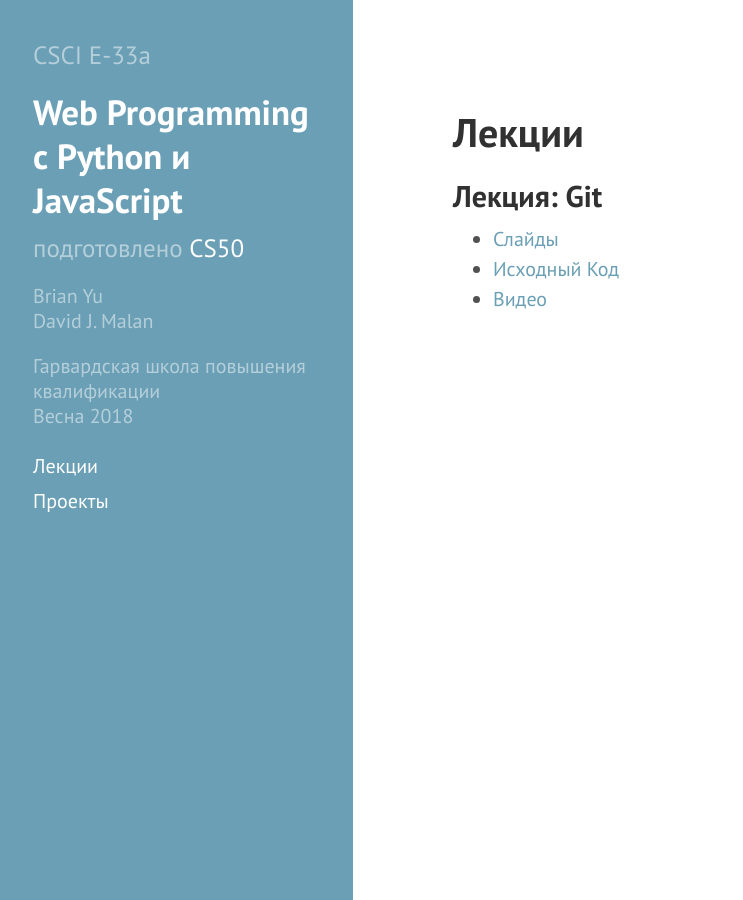
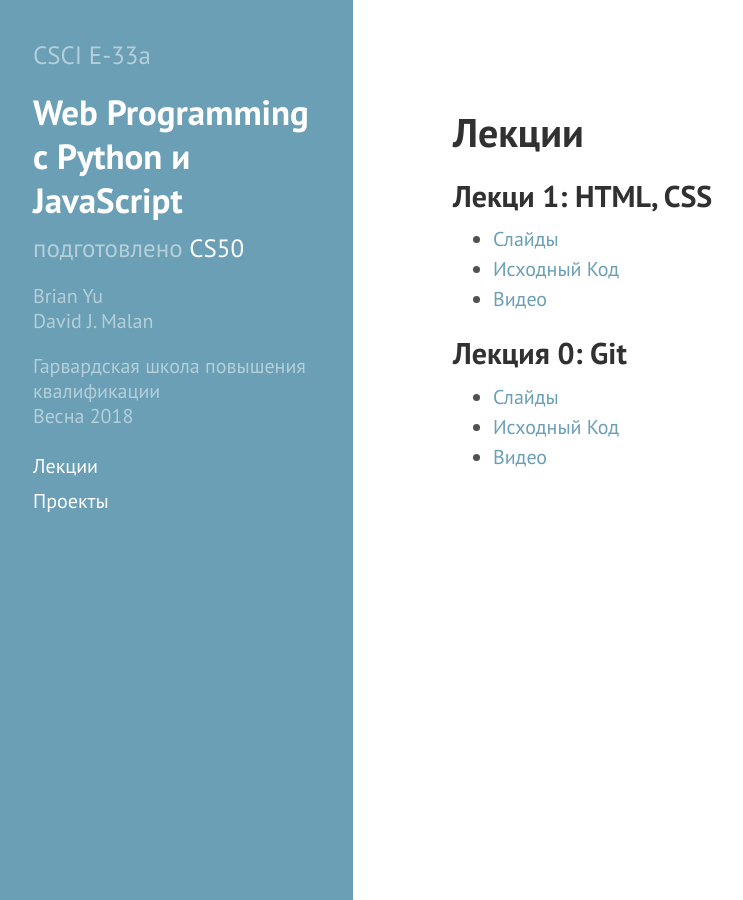
Before and after one commit to makecs50/web, a Jekyll site: the page built from lectures.html, in a window 1280 px wide. Shown: the whole page, without its empty margins (7-750 px from the left). Built offline with Jekyll 4.4.1, drawn with Linux system fonts in a browser that asks for light colours; nearby versions of some CDN libraries; Markdown is read by kramdown in place of the engine named in the settings.

Commit message:
Lecture 1

```diff
--- a/lectures.html
+++ b/lectures.html
@@ -3,7 +3,15 @@
 ---
 <h1 id="lectures">Лекции</h1>
 
-<h2 id="lecture-0-git">Лекция: Git</h2>
+<h2 id="lecture-1-html-css">Лекци 1: HTML, CSS</h2>
+
+<ul>
+<li><a href="{{site.baseurl}}/resources/1/lecture1.zip">Слайды</a></li>
+<li><a href="{{site.baseurl}}/resources/1/src1.zip">Исходный Код</a></li>
+<li><a target="_blank" href="https://youtu.be/sM9MHp_kXQQ">Видео</a></li>
+</ul>
+
+<h2 id="lecture-0-git">Лекция 0: Git</h2>
 
 <ul>
 <li><a href="{{site.baseurl}}/resources/0/lecture0.zip">Слайды</a></li>
```
Also changed, not shown: 2 other files.
